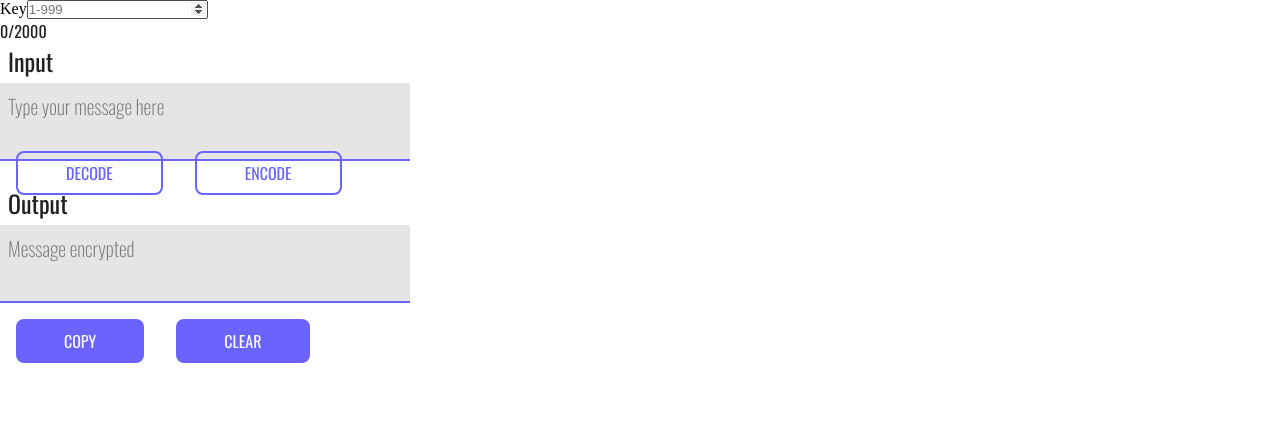
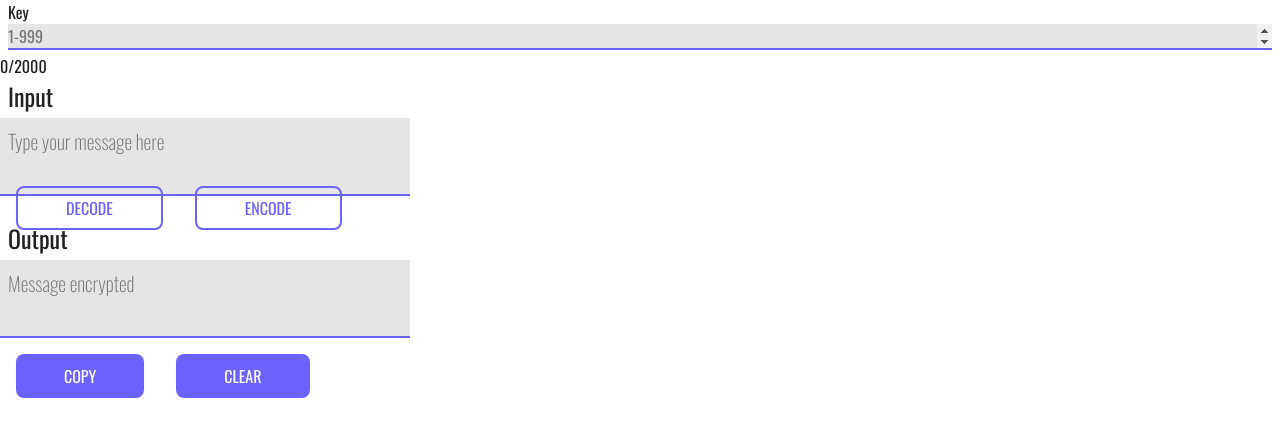
Before and after one commit to beatrizpenalva/cipher, a React (Create React App) app: page / in a window 1280 px wide. Shown: the top 436 px of the page. Built offline with nearby package versions, Linux system fonts and the light colour scheme.

Commit message:
style: text field

```diff
--- a/src/atoms/TextField/TextField.js
+++ b/src/atoms/TextField/TextField.js
@@ -8,14 +8,15 @@ const TextField = ({ label, placeholder }) => {
 
   return (
     <>
-      <label htmlFor="offset">
+      <label htmlFor="offset" className="input-sm-label">
         {label}
         <input
+          className="text-field"
           id="offset"
           type="number"
           placeholder={placeholder}
-          maxLength="1"
-          minLength="999"
+          maxLength="999"
+          minLength="1"
           onChange={(e) => handleChange(e)}
         ></input>
       </label>
--- a/src/atoms/TextField/index.css
+++ b/src/atoms/TextField/index.css
@@ -0,0 +1,16 @@
+.input-sm-label {
+  display: flex;
+  flex-direction: column;
+  padding: 0 0.5rem 0.25rem;
+  font: var(--btn);
+  color: var(--gray-darker);
+}
+
+.text-field {
+  font: var(--p-sm);
+  color: var(--gray-darker);
+  background-color: var(--black_10);
+  border: none;
+  border-bottom: 2px solid var(--primary-color);
+  outline: none;
+}
```
